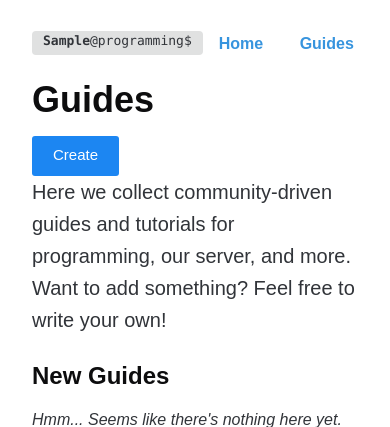
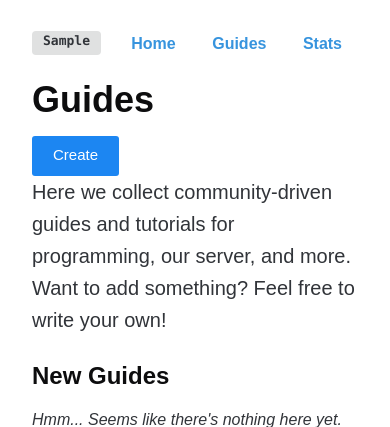
Before and after one commit to jchristgit/programming-site, a Django app: page /guides/ in a window 390 px wide; the page is wider, and only the part inside the window is pictured. Shown: the top 427 px of that part. Run offline with Django 3.2, Linux system fonts and the light colour scheme; the visitor is signed in with stand-in values (Sample User, id 1); data that the repository does not hold is empty; parts of the project's set-up code (start-up, migrations or seed data) failed here and were passed over; some libraries are stand-ins or nearby versions.

Commit message:
Hide `@programming$` on small screens.

```diff
--- a/website/static/css/base.css
+++ b/website/static/css/base.css
@@ -2,6 +2,12 @@ body {
     box-shadow: 0 4px 8px 0 rgba(0, 0, 0, 0.2), 0 6px 20px 0 rgba(0, 0, 0, 0.19);
     padding: 2em;
     background-color: white !important;
+}
+
+@media only screen and (max-width: 900px) {
+    .hide-on-small {
+        display: none;
+    }
 }
 
 html {
--- a/website/templates/base.html
+++ b/website/templates/base.html
@@ -23,7 +23,7 @@
   <code class="nav-title monospace label text-left">
     {% if request.user.is_authenticated %}
       {# If the user has their Discord account connected, show that #}
-      <a class="black strong" href="{% url 'profiles:detail' user.id %}">{{ request.user.first_name }}</a>@programming$
+      <a class="black strong" href="{% url 'profiles:detail' user.id %}">{{ request.user.first_name }}</a><span class="hide-on-small">@programming$</span>
     {% else %}
       {# If the user is not logged in, provide a link to the consent view #}
       <a class="black strong" href="/accounts/prelogin">Log in</a>
```
